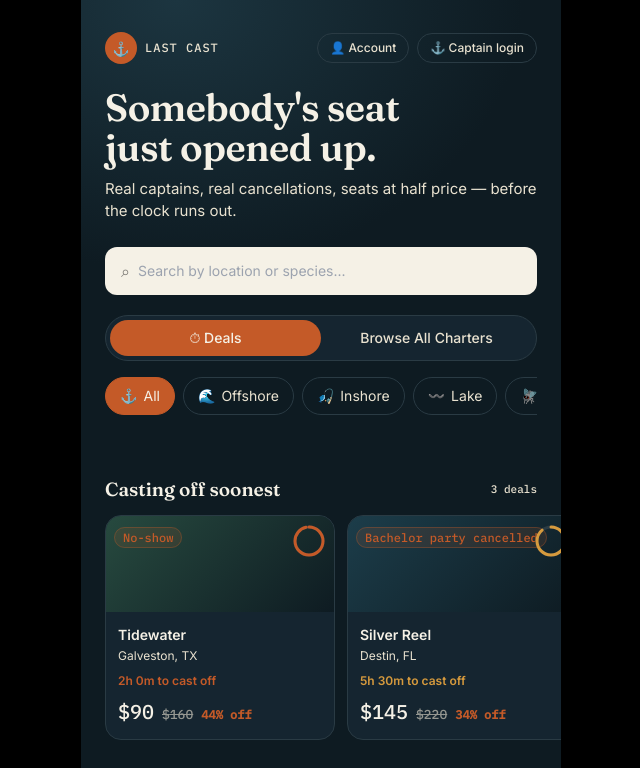
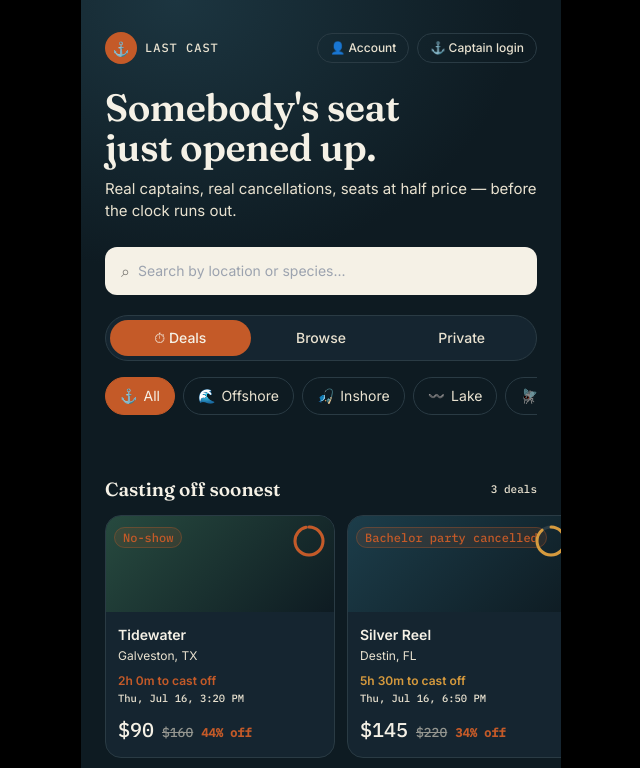
Before and after one commit to Raymondgiles305/last-cast, a React (Vite) app: page / in a window 1280 px wide. Shown: the top 768 px of the page, without its empty margins (319-959 px from the left). Built offline with nearby package versions, Linux system fonts and the light colour scheme.

Commit message:
Add whole-boat private charters (customer tab, captain posting option, detail/booking flow) and clean up card layout

```diff
--- a/src/App.jsx
+++ b/src/App.jsx
@@ -29,6 +29,15 @@ function inDays(d) {
 }
 function formatDate(date) {
   return date.toLocaleDateString(undefined, { weekday: "short", month: "short", day: "numeric" });
+}
+function formatDateTime(date) {
+  return date.toLocaleString(undefined, {
+    weekday: "short",
+    month: "short",
+    day: "numeric",
+    hour: "numeric",
+    minute: "2-digit",
+  });
 }
 
 const CHARTERS = [
@@ -214,6 +223,55 @@ const STANDARD_CHARTERS = [
   },
 ];
 
+// Whole-boat private charters — sold as one flat trip price with a guest cap,
+// not per seat. Common for swordfishing and other dedicated-boat trips.
+const PRIVATE_CHARTERS = [
+  {
+    id: "p1",
+    saleType: "private",
+    captain: "Capt. Nico Fuentes",
+    boat: "Deep Drop",
+    location: "Fort Lauderdale, FL",
+    meetingPoint: "Bahia Mar Marina",
+    species: ["Swordfish"],
+    type: "Offshore",
+    departure: inDays(5),
+    duration: "10 hrs (overnight)",
+    maxGuests: 6,
+    totalPrice: 1800,
+    rating: 4.9,
+    img: "linear-gradient(135deg,#1c2d3a,#0e1b22)",
+    captainYears: 16,
+    licensed: true,
+    included: ["Rods & electric reels", "Bait & rigs", "Ice & cooler", "Fish cleaning"],
+    licenseNote: "No fishing license needed — covered by the charter",
+    weatherNote: "Captain may reschedule for unsafe weather; you'll be notified as early as possible.",
+    reviews: [{ name: "Chris D.", rating: 5, comment: "Boated a 90lb swordfish overnight, unreal trip for the whole crew." }],
+  },
+  {
+    id: "p2",
+    saleType: "private",
+    captain: "Capt. Renee Alvarez",
+    boat: "Salt Life",
+    location: "Islamorada, FL",
+    meetingPoint: "Whale Harbor Marina",
+    species: ["Sailfish", "Mahi"],
+    type: "Offshore",
+    departure: inDays(11),
+    duration: "8 hrs",
+    maxGuests: 4,
+    totalPrice: 1400,
+    rating: 5.0,
+    img: "linear-gradient(135deg,#2c3e50,#0e1b22)",
+    captainYears: 12,
+    licensed: true,
+    included: ["Rods & tackle", "Bait", "Ice & cooler", "Fish cleaning"],
+    licenseNote: "No fishing license needed — covered by the charter",
+    weatherNote: "Captain may reschedule for unsafe weather; you'll be notified as early as possible.",
+    reviews: [{ name: "Marissa T.", rating: 5, comment: "Private boat for our group was worth every penny." }],
+  },
+];
+
 const CATEGORIES = [
   { key: "All", icon: "⚓" },
   { key: "Offshore", icon: "🌊" },
@@ -522,12 +580,48 @@ function BrowseListingCard({ c, onSelect }) {
           {c.species.map((s) => (
             <Tag key={s} tone="teal">{s}</Tag>
           ))}
-          <Tag tone="gold">{formatDate(c.departure)}</Tag>
         </div>
       </div>
       <div className="text-right flex-shrink-0">
         <PriceBlock price={c.price} originalPrice={c.originalPrice} />
-        <div style={{ fontSize: 11, marginTop: 4, color: COLORS.paperDim }}>{c.spotsLeft} seats left</div>
+        <div style={{ fontSize: 11, marginTop: 4, color: COLORS.gold, fontFamily: MONO }}>{formatDateTime(c.departure)}</div>
+        <div style={{ fontSize: 10.5, marginTop: 2, color: COLORS.paperDim }}>{c.spotsLeft} seats left</div>
+      </div>
+    </button>
+  );
+}
+
+function PrivateCharterCard({ c, onSelect }) {
+  return (
+    <button
+      onClick={() => onSelect(c)}
+      className="flex flex-col gap-3 rounded-2xl p-3 text-left"
+      style={{ background: COLORS.inkSoft, border: `1px solid ${COLORS.line}` }}
+    >
+      <div className="flex gap-3">
+        <div className="w-16 h-16 rounded-xl flex-shrink-0" style={{ background: c.img }} />
+        <div className="flex-1 min-w-0">
+          <div className="flex items-center justify-between gap-2">
+            <span className="truncate" style={{ color: COLORS.paper, fontWeight: 600, fontSize: 14 }}>{c.boat}</span>
+            <span className="flex-shrink-0" style={{ color: COLORS.gold, fontSize: 12 }}>★ {c.rating}</span>
+          </div>
+          <div className="truncate" style={{ color: COLORS.paperDim, fontSize: 12, marginTop: 1 }}>
+            {c.captain} · {c.location}
+          </div>
+          <div className="flex gap-1 mt-1.5 flex-wrap">
+            {c.species.map((s) => (
+              <Tag key={s} tone="teal">{s}</Tag>
+            ))}
+            <Tag tone="gold">Up to {c.maxGuests} guests</Tag>
+          </div>
+        </div>
+      </div>
+      <div className="flex items-center justify-between pt-2" style={{ borderTop: `1px solid ${COLORS.line}` }}>
+        <div>
+          <span style={{ fontFamily: MONO, color: COLORS.paper, fontSize: 18, fontWeight: 500 }}>${c.totalPrice}</span>
+          <span style={{ color: COLORS.paperDim, fontSize: 11, marginLeft: 5 }}>total trip</span>
+        </div>
+        <span style={{ fontSize: 11.5, color: COLORS.gold, fontFamily: MONO }}>{formatDateTime(c.departure)}</span>
       </div>
     </button>
   );
@@ -538,7 +632,7 @@ function Home({ onSelect, onCaptainPortal, onAccount, angler }) {
   const [category, setCategory] = useState("All");
   const [query, setQuery] = useState("");
 
-  const source = tab === "deals" ? CHARTERS : STANDARD_CHARTERS;
+  const source = tab === "deals" ? CHARTERS : tab === "browse" ? STANDARD_CHARTERS : PRIVATE_CHARTERS;
 
   const filtered = useMemo(() => {
     return source.filter((c) => {
@@ -598,7 +692,8 @@ function Home({ onSelect, onCaptainPortal, onAccount, angler }) {
         <div className="flex mt-5 rounded-full p-1" style={{ background: COLORS.inkSoft, border: `1px solid ${COLORS.line}` }}>
           {[
             { key: "deals", label: "⏱ Deals" },
-            { key: "browse", label: "Browse All Charters" },
+            { key: "browse", label: "Browse" },
+            { key: "private", label: "Private" },
           ].map((t) => {
             const active = tab === t.key;
             return (
@@ -667,6 +762,9 @@ function Home({ onSelect, onCaptainPortal, onAccount, angler }) {
                   <div className="mt-2 text-xs">
                     <CountdownLabel target={c.departure} />
                   </div>
+                  <div style={{ fontSize: 10.5, color: COLORS.paperDim, marginTop: 2, fontFamily: MONO }}>
+                    {formatDateTime(c.departure)}
+                  </div>
                   <div className="mt-2">
                     <PriceBlock price={c.price} originalPrice={c.originalPrice} />
                   </div>
@@ -679,14 +777,16 @@ function Home({ onSelect, onCaptainPortal, onAccount, angler }) {
 
       <div className="px-6 pt-2 pb-10" style={{ background: COLORS.ink }}>
         <h2 style={{ fontFamily: SERIF, color: COLORS.paper, fontSize: 19, fontWeight: 600, marginBottom: 12 }}>
-          {tab === "deals" ? "All open seats" : "Upcoming charters"}
+          {tab === "deals" ? "All open seats" : tab === "browse" ? "Upcoming charters" : "Whole-boat charters"}
         </h2>
         <div className="flex flex-col gap-3">
           {filtered.length === 0 && (
             <div style={{ color: COLORS.paperDim, fontSize: 14 }}>
               {tab === "deals"
                 ? "No open seats match that search right now — try another spot or species."
-                : "No upcoming charters match that search — try another spot or species."}
+                : tab === "browse"
+                ? "No upcoming charters match that search — try another spot or species."
+                : "No private charters match that search — try another spot or species."}
             </div>
           )}
           {tab === "deals" &&
@@ -718,10 +818,14 @@ function Home({ onSelect, onCaptainPortal, onAccount, angler }) {
                   <div style={{ fontSize: 11, marginTop: 4 }}>
                     <CountdownLabel target={c.departure} />
                   </div>
+                  <div style={{ fontSize: 10.5, marginTop: 2, color: COLORS.paperDim, fontFamily: MONO }}>
+                    {formatDateTime(c.departure)}
+                  </div>
                 </div>
               </button>
             ))}
           {tab === "browse" && filtered.map((c) => <BrowseListingCard key={c.id} c={c} onSelect={onSelect} />)}
+          {tab === "private" && filtered.map((c) => <PrivateCharterCard key={c.id} c={c} onSelect={onSelect} />)}
         </div>
       </div>
     </div>
@@ -770,6 +874,7 @@ function Detail({ charter, onBack, onBook }) {
             <Tag key={s} tone="teal">{s}</Tag>
           ))}
           <Tag tone="gold">{charter.type}</Tag>
+          {charter.saleType === "private" && <Tag tone="rust">Whole boat · up to {charter.maxGuests} guests</Tag>}
           {charter.groupType && (
             <Tag tone="rust">{charter.groupType === "private" ? "Private charter" : "Shared / walk-on"}</Tag>
           )}
@@ -778,11 +883,20 @@ function Detail({ charter, onBack, onBook }) {
         <div className="mt-5 rounded-2xl p-4 flex items-center justify-between" style={{ background: COLORS.inkSoft, border: `1px solid ${COLORS.line}` }}>
           <div>
             <div style={{ color: COLORS.paperDim, fontSize: 12, fontFamily: MONO }}>DEPARTS</div>
+            {charter.reason ? (
+              <>
                 <div style={{ color: COLORS.paper, fontSize: 15, fontWeight: 600, marginTop: 2 }}>
                   <CountdownLabel target={charter.departure} />
                 </div>
-          </div>
-          <CastRing target={charter.departure} size={48} />
+                <div style={{ color: COLORS.paperDim, fontSize: 12, marginTop: 2 }}>{formatDateTime(charter.departure)}</div>
+              </>
+            ) : (
+              <div style={{ color: COLORS.paper, fontSize: 15, fontWeight: 600, marginTop: 2 }}>
+                {formatDateTime(charter.departure)}
+              </div>
+            )}
+          </div>
+          {charter.reason && <CastRing target={charter.departure} size={48} />}
         </div>
 
         <div className="grid grid-cols-2 gap-3 mt-3">
@@ -790,12 +904,19 @@ function Detail({ charter, onBack, onBook }) {
             <div style={{ color: COLORS.paperDim, fontSize: 12, fontFamily: MONO }}>TRIP LENGTH</div>
             <div style={{ color: COLORS.paper, fontSize: 15, fontWeight: 600, marginTop: 2 }}>{charter.duration}</div>
           </div>
+          {charter.saleType === "private" ? (
+            <div className="rounded-2xl p-4" style={{ background: COLORS.inkSoft, border: `1px solid ${COLORS.line}` }}>
+              <div style={{ color: COLORS.paperDim, fontSize: 12, fontFamily: MONO }}>MAX GUESTS</div>
+              <div style={{ color: COLORS.gold, fontSize: 15, fontWeight: 600, marginTop: 2 }}>Up to {charter.maxGuests}</div>
+            </div>
+          ) : (
             <div className="rounded-2xl p-4" style={{ background: COLORS.inkSoft, border: `1px solid ${COLORS.line}` }}>
               <div style={{ color: COLORS.paperDim, fontSize: 12, fontFamily: MONO }}>SEATS LEFT</div>
               <div style={{ color: COLORS.rust, fontSize: 15, fontWeight: 600, marginTop: 2 }}>
                 {charter.spotsLeft} of {charter.totalSpots}
               </div>
             </div>
+          )}
         </div>
 
         {charter.meetingPoint && (
@@ -827,7 +948,9 @@ function Detail({ charter, onBack, onBook }) {
         )}
 
         <p style={{ color: COLORS.paperDim, fontSize: 14, lineHeight: 1.6, marginTop: 18 }}>
-          {charter.reason
+          {charter.saleType === "private"
+            ? `Book the whole boat with ${charter.captain} — up to ${charter.maxGuests} guests, one flat price, no strangers aboard. Bring your own crew.`
+            : charter.reason
             ? `${charter.captain.split(" ")[1]} opened this trip up after a cancellation — everything's still on: gear, bait, and a boat that already knows where the fish are. First come, first reeled.`
             : `A regular trip with ${charter.captain}, departing ${formatDate(charter.departure)} — gear and bait included, just bring yourself.`}
         </p>
@@ -862,7 +985,17 @@ function Detail({ charter, onBack, onBook }) {
         className="fixed bottom-0 left-0 right-0 px-6 py-4 flex items-center justify-between"
         style={{ background: COLORS.ink, borderTop: `1px solid ${COLORS.line}`, maxWidth: 480, margin: "0 auto" }}
       >
-        {charter.spotsLeft > 0 ? (
+        {charter.saleType === "private" ? (
+          <>
+            <div>
+              <span style={{ fontFamily: MONO, color: COLORS.paper, fontSize: 20, fontWeight: 500 }}>${charter.totalPrice}</span>
+              <div style={{ fontSize: 11, color: COLORS.paperDim }}>total trip · up to {charter.maxGuests} guests</div>
+            </div>
+            <button onClick={onBook} className="px-6 py-3 rounded-full font-semibold text-sm" style={{ background: COLORS.rust, color: COLORS.paper }}>
+              Book this charter
+            </button>
+          </>
+        ) : charter.spotsLeft > 0 ? (
           <>
             <PriceBlock price={charter.price} originalPrice={charter.originalPrice} />
             <button onClick={onBook} className="px-6 py-3 rounded-full font-semibold text-sm" style={{ background: COLORS.rust, color: COLORS.paper }}>
@@ -889,8 +1022,10 @@ function Booking({ charter, onBack, onConfirm }) {
   const [name, setName] = useState("");
   const [email, setEmail] = useState("");
   const [spots, setSpots] = useState(1);
-  const isWaitlist = charter.spotsLeft <= 0;
+  const isPrivate = charter.saleType === "private";
+  const isWaitlist = !isPrivate && charter.spotsLeft <= 0;
   const valid = name.trim().length > 1 && email.includes("@");
+  const total = isPrivate ? charter.totalPrice : charter.price * spots;
 
   return (
     <div style={{ background: COLORS.ink, minHeight: "100%" }} className="px-6 pt-6 pb-10">
@@ -898,10 +1033,10 @@ function Booking({ charter, onBack, onConfirm }) {
         ← Back
       </button>
       <h1 style={{ fontFamily: SERIF, color: COLORS.paper, fontSize: 24, fontWeight: 600 }}>
-        {isWaitlist ? "Join the waitlist" : "Claim your seat"}
+        {isPrivate ? "Book this charter" : isWaitlist ? "Join the waitlist" : "Claim your seat"}
       </h1>
       <div style={{ color: COLORS.paperDim, fontSize: 13, marginTop: 4 }}>
-        {charter.boat} · {isWaitlist ? "Sold out — we'll text you if a seat opens up" : <CountdownLabel target={charter.departure} />}
+        {charter.boat} · {isPrivate ? formatDateTime(charter.departure) : isWaitlist ? "Sold out — we'll text you if a seat opens up" : <CountdownLabel target={charter.departure} />}
       </div>
 
       <div className="mt-6 flex flex-col gap-4">
@@ -909,13 +1044,19 @@ function Booking({ charter, onBack, onConfirm }) {
         <Field label="EMAIL" value={email} onChange={(e) => setEmail(e.target.value)} placeholder="you@email.com" />
         {!isWaitlist && (
           <label className="flex flex-col gap-1.5">
-            <span style={{ color: COLORS.paperDim, fontSize: 12, fontFamily: MONO }}>SEATS</span>
+            <span style={{ color: COLORS.paperDim, fontSize: 12, fontFamily: MONO }}>
+              {isPrivate ? `GUESTS (UP TO ${charter.maxGuests})` : "SEATS"}
+            </span>
             <div className="flex items-center gap-3">
               <button onClick={() => setSpots((s) => Math.max(1, s - 1))} className="w-9 h-9 rounded-full" style={{ background: COLORS.inkSoft, color: COLORS.paper, border: `1px solid ${COLORS.line}` }}>
                 −
               </button>
               <span style={{ color: COLORS.paper, fontFamily: MONO, fontSize: 16 }}>{spots}</span>
-              <button onClick={() => setSpots((s) => Math.min(charter.spotsLeft, s + 1))} className="w-9 h-9 rounded-full" style={{ background: COLORS.inkSoft, color: COLORS.paper, border: `1px solid ${COLORS.line}` }}>
+              <button
+                onClick={() => setSpots((s) => Math.min(isPrivate ? charter.maxGuests : charter.spotsLeft, s + 1))}
+                className="w-9 h-9 rounded-full"
+                style={{ background: COLORS.inkSoft, color: COLORS.paper, border: `1px solid ${COLORS.line}` }}
+              >
                 +
               </button>
             </div>
@@ -929,13 +1070,15 @@ function Booking({ charter, onBack, onConfirm }) {
           </p>
         ) : (
           <div className="rounded-2xl p-4 mt-2 flex items-center justify-between" style={{ background: COLORS.inkSoft, border: `1px solid ${COLORS.line}` }}>
-            <span style={{ color: COLORS.paperDim, fontSize: 13 }}>Total ({spots} seat{spots > 1 ? "s" : ""})</span>
-            <span style={{ color: COLORS.paper, fontFamily: MONO, fontSize: 18, fontWeight: 500 }}>${charter.price * spots}</span>
+            <span style={{ color: COLORS.paperDim, fontSize: 13 }}>
+              {isPrivate ? `Total trip · ${spots} guest${spots > 1 ? "s" : ""}` : `Total (${spots} seat${spots > 1 ? "s" : ""})`}
+            </span>
+            <span style={{ color: COLORS.paper, fontFamily: MONO, fontSize: 18, fontWeight: 500 }}>${total}</span>
           </div>
         )}
 
         <PrimaryButton disabled={!valid} onClick={() => onConfirm({ name, email, spots: isWaitlist ? 0 : spots, waitlist: isWaitlist })}>
-          {isWaitlist ? "Join waitlist" : "Confirm booking"}
+          {isPrivate ? "Confirm charter" : isWaitlist ? "Join waitlist" : "Confirm booking"}
         </PrimaryButton>
       </div>
     </div>
@@ -961,10 +1104,19 @@ function Confirmed({ charter, booking, onDone }) {
         <span style={{ fontSize: 26 }}>🎣</span>
       </div>
       <h1 style={{ fontFamily: SERIF, color: COLORS.paper, fontSize: 24, fontWeight: 600 }}>
-        {booking.waitlist ? `You're on the list, ${booking.name.split(" ")[0]}.` : `Seat's yours, ${booking.name.split(" ")[0]}.`}
+        {charter.saleType === "private"
+          ? `Boat's yours, ${booking.name.split(" ")[0]}.`
+          : booking.waitlist
+          ? `You're on the list, ${booking.name.split(" ")[0]}.`
+          : `Seat's yours, ${booking.name.split(" ")[0]}.`}
       </h1>
       <p style={{ color: COLORS.paperDim, fontSize: 14, marginTop: 8, lineHeight: 1.6 }}>
-        {booking.waitlist ? (
+        {charter.saleType === "private" ? (
+          <>
+            {charter.captain} just got a text — you've got the whole boat for up to {charter.maxGuests} guests on the{" "}
+            {charter.boat}, departing {formatDateTime(charter.departure)}.
+          </>
+        ) : booking.waitlist ? (
           <>
             We'll text you the second a seat opens up on the {charter.boat}. No charge unless you confirm.
           </>
@@ -1472,7 +1624,10 @@ function PostCancellation({ onSave, onClose, initialValues }) {
     notes: initialValues?.notes || "",
   });
   const set = (k) => (e) => setForm({ ...form, [k]: e.target.value });
-  const valid = kind === "cancellation"
+  const isPrivate = kind === "private";
+  const valid = isPrivate
+    ? form.species && form.price && Number(form.spots) > 0 && form.date
+    : kind === "cancellation"
     ? form.species && form.price && Number(form.spots) > 0 && form.hours
     : form.species && form.price && Number(form.spots) > 0 && form.date;
 
@@ -1493,13 +1648,14 @@ function PostCancellation({ onSave, onClose, initialValues }) {
           {[
             { key: "cancellation", label: "Cancellation" },
             { key: "open", label: "Open Trip" },
+            { key: "private", label: "Private Charter" },
           ].map((t) => {
             const active = kind === t.key;
             return (
               <button
                 key={t.key}
                 onClick={() => setKind(t.key)}
-                className="flex-1 py-2 rounded-full text-sm font-medium transition"
+                className="flex-1 py-2 rounded-full text-xs font-medium transition"
                 style={{ background: active ? COLORS.rust : "transparent", color: active ? COLORS.paper : COLORS.paperDim }}
               >
                 {t.label}
@@ -1508,20 +1664,46 @@ function PostCancellation({ onSave, onClose, initialValues }) {
           })}
         </div>
 
+        {isPrivate && (
+          <p style={{ color: COLORS.paperDim, fontSize: 11.5, marginBottom: 14, lineHeight: 1.4 }}>
+            Sell the whole boat as one trip, like a swordfishing charter — a flat price for everyone you bring, not
+            per seat.
+          </p>
+        )}
+
         <div className="flex flex-col gap-4">
-          <Field label="SPECIES / TRIP TYPE" value={form.species} onChange={set("species")} placeholder="Snapper, Grouper" />
+          <Field
+            label={isPrivate ? "SPECIES / TRIP TYPE" : "SPECIES / TRIP TYPE"}
+            value={form.species}
+            onChange={set("species")}
+            placeholder={isPrivate ? "Swordfish" : "Snapper, Grouper"}
+          />
           <div className="grid grid-cols-2 gap-3">
-            <Field label="OPEN SEATS" type="number" min="1" value={form.spots} onChange={set("spots")} />
+            <Field
+              label={isPrivate ? "MAX GUESTS" : "OPEN SEATS"}
+              type="number"
+              min="1"
+              value={form.spots}
+              onChange={set("spots")}
+            />
             {kind === "cancellation" ? (
               <Field label="DEPARTS IN (HRS)" type="number" min="1" value={form.hours} onChange={set("hours")} />
             ) : (
               <Field label="TRIP DATE" type="date" value={form.date} onChange={set("date")} />
             )}
           </div>
-          <Field label="PRICE PER SEAT ($)" type="number" min="1" value={form.price} onChange={set("price")} placeholder="145" />
+          <Field
+            label={isPrivate ? "TOTAL TRIP PRICE ($)" : "PRICE PER SEAT ($)"}
+            type="number"
+            min="1"
+            value={form.price}
+            onChange={set("price")}
+            placeholder={isPrivate ? "1800" : "145"}
+          />
 
           <Field label="MEETING POINT" value={form.meetingPoint} onChange={set("meetingPoint")} placeholder="Harborwalk Marina, Dock C" />
 
+          {!isPrivate && (
             <label className="flex flex-col gap-1.5">
               <span style={{ color: COLORS.paperDim, fontSize: 12, fontFamily: MONO }}>GROUP TYPE</span>
               <div className="flex rounded-full p-1" style={{ background: COLORS.inkSoft, border: `1px solid ${COLORS.line}` }}>
@@ -1543,6 +1725,7 @@ function PostCancellation({ onSave, onClose, initialValues }) {
                 })}
               </div>
             </label>
+          )}
 
           <Field
             label="WHAT'S INCLUDED (comma separated)"
@@ -1563,8 +1746,8 @@ function PostCancellation({ onSave, onClose, initialValues }) {
             placeholder="e.g. Meet at the north dock, not the main one"
           />
 
-          <PrimaryButton disabled={!valid} onClick={() => onSave({ ...form, kind, groupType }, initialValues?.id)}>
-            {isEdit ? "Save changes" : kind === "cancellation" ? "Post to Last Cast" : "List this trip"}
+          <PrimaryButton disabled={!valid} onClick={() => onSave({ ...form, kind, groupType: isPrivate ? "private" : groupType }, initialValues?.id)}>
+            {isEdit ? "Save changes" : isPrivate ? "List charter" : kind === "cancellation" ? "Post to Last Cast" : "List this trip"}
           </PrimaryButton>
         </div>
       </div>
@@ -1576,7 +1759,7 @@ function PostCancellation({ onSave, onClose, initialValues }) {
    CAPTAIN: DASHBOARD
 --------------------------------------------------------------------- */
 function listingWhen(l) {
-  if (l.kind === "open" && l.date) return new Date(l.date).getTime();
+  if ((l.kind === "open" || l.kind === "private") && l.date) return new Date(l.date).getTime();
   if (l.kind === "cancellation" && l.hours != null) return Date.now() + l.hours * 3600000;
   return Infinity;
 }
@@ -1606,7 +1789,7 @@ function CaptainDashboard({ captain, joinIndex, onExit, onSettings }) {
     spots: Number(form.spots),
     price: Number(form.price),
     hours: form.kind === "cancellation" ? Number(form.hours) : null,
-    date: form.kind === "open" ? form.date : null,
+    date: (form.kind === "open" || form.kind === "private") ? form.date : null,
     meetingPoint: form.meetingPoint,
     groupType: form.groupType,
     included: form.included ? form.included.split(",").map((s) => s.trim()).filter(Boolean) : [],
@@ -1697,17 +1880,23 @@ function CaptainDashboard({ captain, joinIndex, onExit, onSettings }) {
                   <div>
                     <div className="flex items-center gap-1.5">
                       <span style={{ color: COLORS.paper, fontSize: 14, fontWeight: 500 }}>{l.species}</span>
-                      <Tag tone={l.kind === "open" ? "teal" : "rust"}>{l.kind === "open" ? "Open Trip" : "Cancellation"}</Tag>
+                      <Tag tone={l.kind === "open" ? "teal" : l.kind === "private" ? "gold" : "rust"}>
+                        {l.kind === "open" ? "Open Trip" : l.kind === "private" ? "Private Charter" : "Cancellation"}
+                      </Tag>
                     </div>
                     <div style={{ color: COLORS.paperDim, fontSize: 12, marginTop: 4 }}>
-                      {l.spots} seats · {l.kind === "open" ? `trip on ${l.date}` : `departs in ${l.hours}h`}
+                      {l.kind === "private"
+                        ? `up to ${l.spots} guests · trip on ${l.date}`
+                        : `${l.spots} seats · ${l.kind === "open" ? `trip on ${l.date}` : `departs in ${l.hours}h`}`}
                     </div>
                     {l.notes && (
                       <div style={{ color: COLORS.gold, fontSize: 11.5, marginTop: 4, fontStyle: "italic" }}>note: {l.notes}</div>
                     )}
                   </div>
                   <div className="text-right">
-                    <div style={{ color: COLORS.paper, fontFamily: MONO, fontSize: 14 }}>${l.price}/seat</div>
+                    <div style={{ color: COLORS.paper, fontFamily: MONO, fontSize: 14 }}>
+                      ${l.price}{l.kind === "private" ? " total" : "/seat"}
+                    </div>
                     <div style={{ color: COLORS.gold, fontSize: 11, marginTop: 2 }}>you net ${net}</div>
                   </div>
                 </div>
```
Lines whose indentation alone changed are shown as unchanged.
